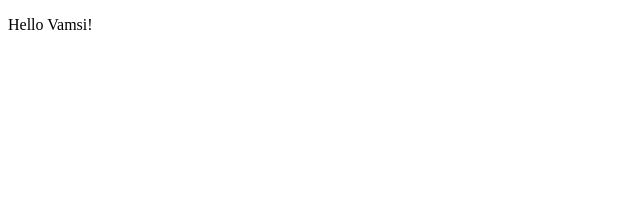
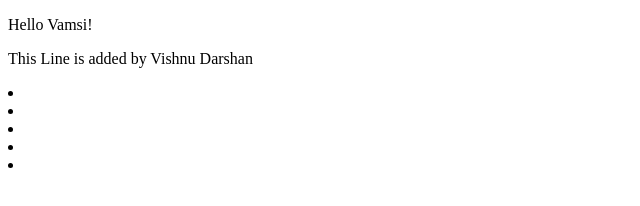
Before and after one commit to guthavamsikrishna/Git-sample, a plain HTML site: page index.html in a window 1280 px wide. Shown: the whole page, without its empty margins (0-640 px from the left). Drawn offline with Linux system fonts and the light colour scheme.

```diff
--- a/index.html
+++ b/index.html
@@ -8,5 +8,11 @@
 </head>
 <body>
     <p>Hello Vamsi!</p>
+    <p>This Line is added by Vishnu Darshan</p>
+    <li class="hello"></li>
+    <li class="hello"></li>
+    <li class="hello"></li>
+    <li class="hello"></li>
+    <li class="hello"></li>
 </body>
 </html>
```
